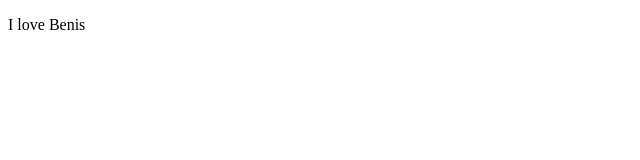
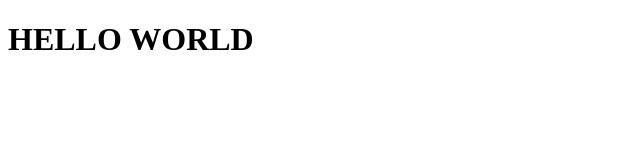
Before and after one commit to enricksIII/it311ProjectTest, a plain HTML site: page index.html in a window 1280 px wide. Shown: the whole page, without its empty margins (0-640 px from the left). Drawn offline with Linux system fonts and the light colour scheme.

```diff
--- a/index.html
+++ b/index.html
@@ -1,10 +1,10 @@
 <!DOCTYPE html>
 <head>
-    <title>BENIS</title>
+    <title>IT311</title>
 </head>
 
 <body>
-<p>I love Benis</p>
+<h1>HELLO WORLD</h1>
 </body>
 
 </html>
```
